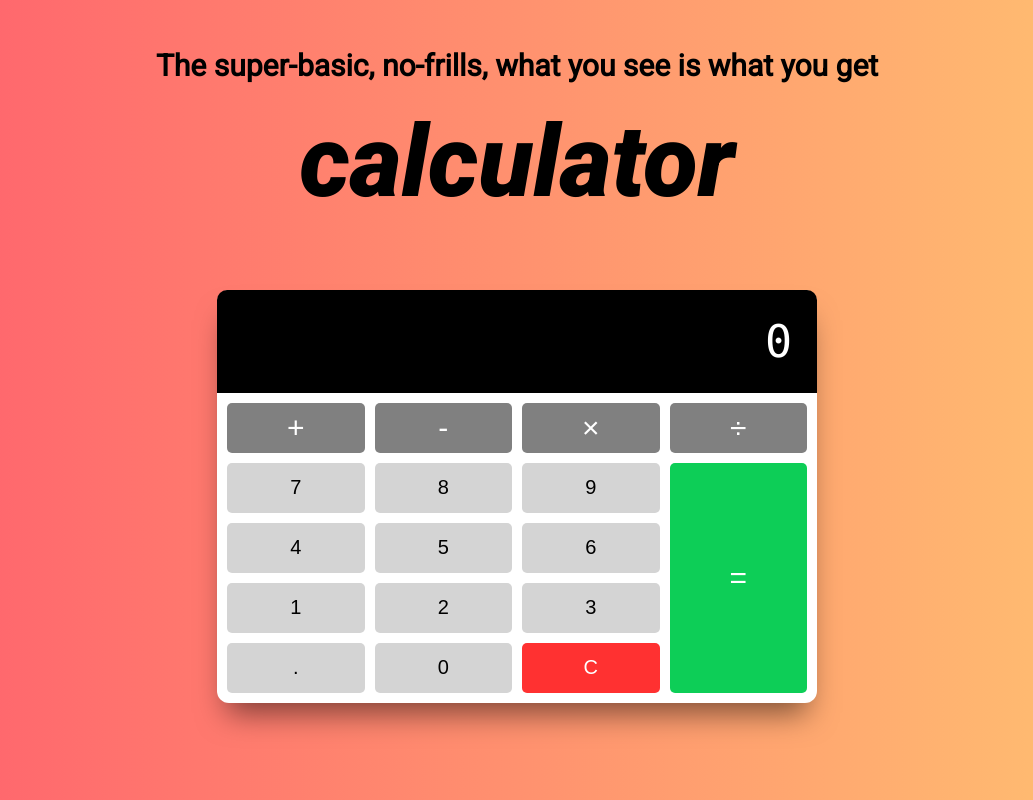
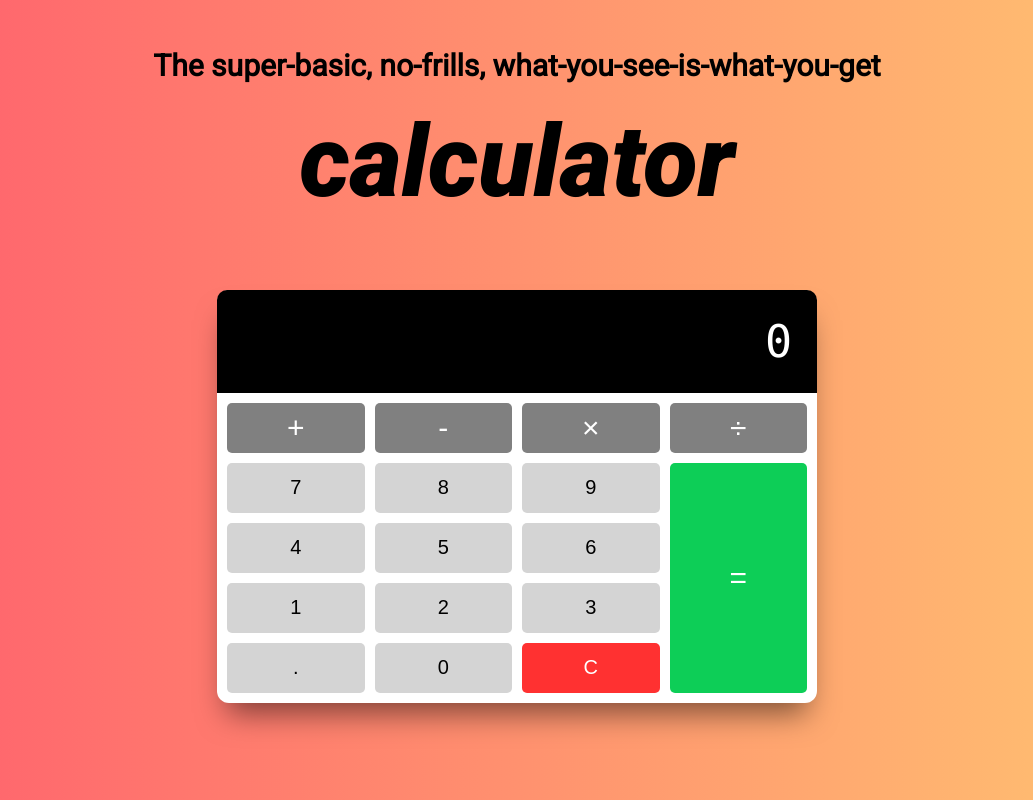
Before and after one commit to pav0107/calculator, a plain HTML site: page index.html in a window 1280 px wide. Shown: the whole page, without its empty margins (123-1156 px from the left). Drawn offline with Linux system fonts and the light colour scheme.

Commit message:
change in subtitle

```diff
--- a/index.html
+++ b/index.html
@@ -10,7 +10,7 @@
 <body>
 <!-- Heading -->
 <div class="heading">
-    <h2>The super-basic, no-frills, what you see is what you get</h2>
+    <h2>The super-basic, no-frills, what-you-see-is-what-you-get</h2>
     <h1>calculator</h1>
 </div>
 
```
